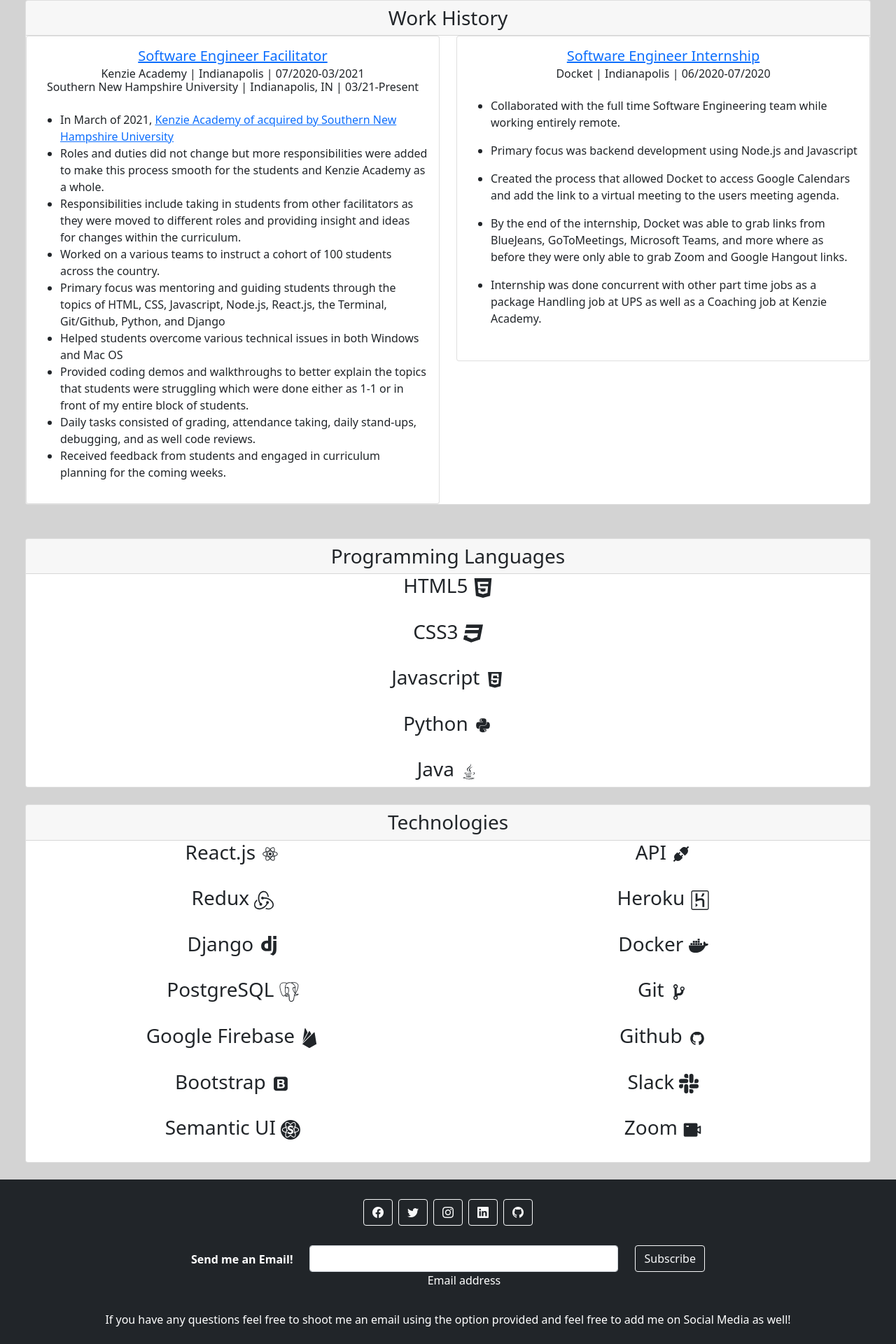
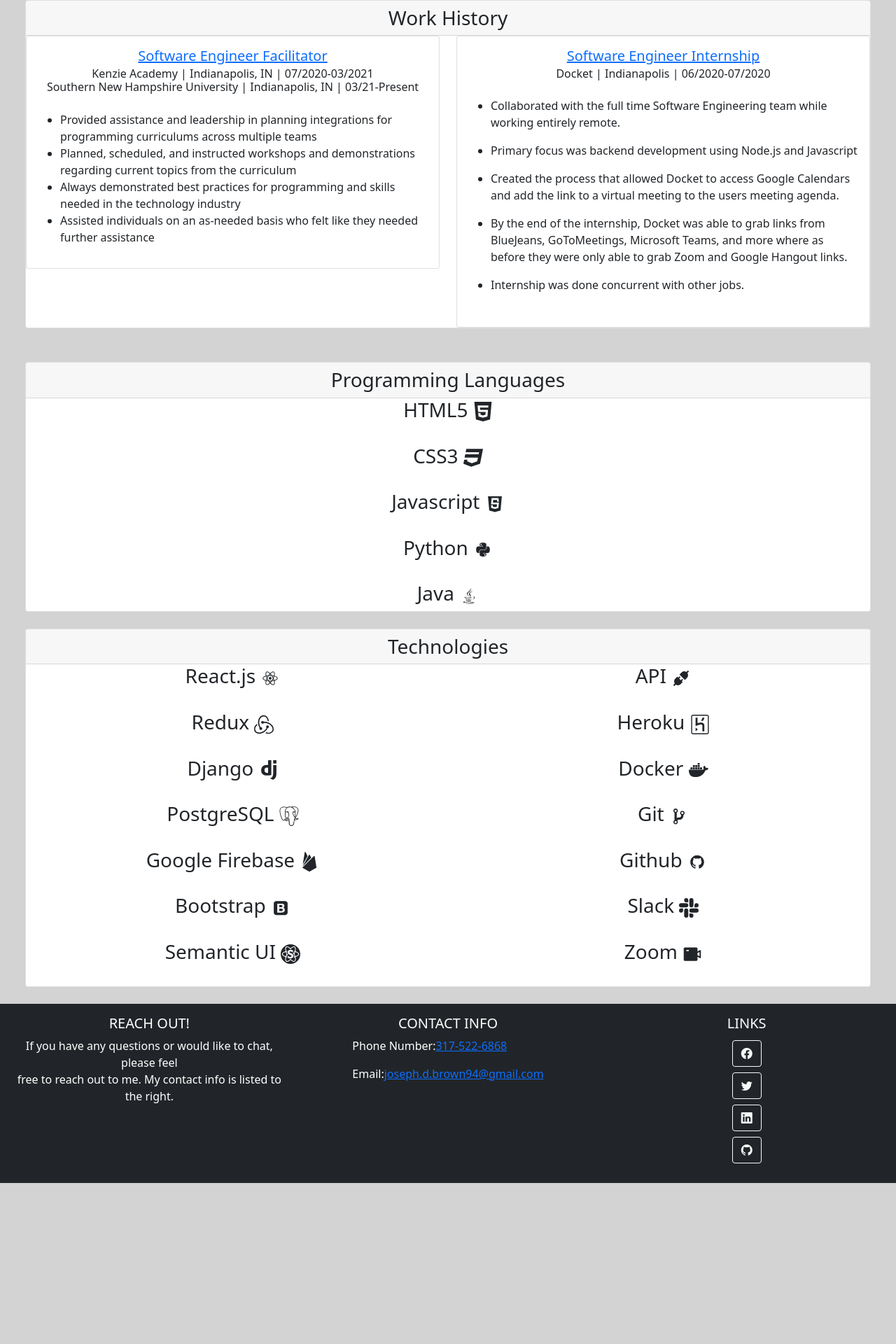
Before and after one commit to Oejay94/portfolio_page, a React (Create React App) app: page /resume in a window 1280 px wide. Shown: the part 815-2735 px from the top of the page at 70% size. After the commit the page ends 2505 px from the top, so only its background shows below. Built offline with nearby package versions, Linux system fonts and the light colour scheme.

Commit message:
added footer and updated resume section.

```diff
--- a/src/Components/Resume/Education.js
+++ b/src/Components/Resume/Education.js
@@ -13,9 +13,9 @@
             <p>Graduation Date - 04/2020</p>
           </Card.Text>
           <Card.Text>
-            <h5>Bachelor of Science in Computer Science (In Progress)</h5>
-            <p>Southern New Hampshire University - Manchester, New Hampshire</p>
-            <p>Graduation Date - TBD</p>
+            <h5>Bachelor of Science in Computer Science</h5>
+            <p>Southern New Hampshire University - Online</p>
+            <p>Graduation Date - In Progress</p>
           </Card.Text>
         </Card.Body>
       </Card>
--- a/src/Components/Resume/WorkHistory.js
+++ b/src/Components/Resume/WorkHistory.js
@@ -1,7 +1,7 @@
 import React from "react";
 import Card from "react-bootstrap/Card";
 
-import "../../Styles/WorkHistory.css"
+import "../../Styles/WorkHistory.css";
 
 const CurrentJob = () => {
   return (
@@ -19,7 +19,7 @@
             </a>
           </Card.Title>
           <Card.Subtitle>
-            Kenzie Academy | Indianapolis | 07/2020-03/2021
+            Kenzie Academy | Indianapolis, IN | 07/2020-03/2021
             <br />
             Southern New Hampshire University | Indianapolis, IN | 03/21-Present
           </Card.Subtitle>
@@ -27,51 +27,20 @@
           <Card.Text as="div">
             <ul>
               <li>
-                In March of 2021,{" "}
-                <a
-                  href="https://www.snhu.edu/about-us/newsroom/2021/03/kenzie-academy"
-                  target="_blank"
-                  rel="noopener noreferrer"
-                >
-                  Kenzie Academy of acquired by Southern New Hampshire
-                  University
-                </a>
+                Provided assistance and leadership in planning integrations for
+                programming curriculums across multiple teams
               </li>
               <li>
-                Roles and duties did not change but more responsibilities were
-                added to make this process smooth for the students and Kenzie
-                Academy as a whole.
+                Planned, scheduled, and instructed workshops and demonstrations
+                regarding current topics from the curriculum
               </li>
               <li>
-                Responsibilities include taking in students from other
-                facilitators as they were moved to different roles and providing
-                insight and ideas for changes within the curriculum.
+                Always demonstrated best practices for programming and skills
+                needed in the technology industry
               </li>
               <li>
-                Worked on a various teams to instruct a cohort of 100 students
-                across the country.
-              </li>
-              <li>
-                Primary focus was mentoring and guiding students through the
-                topics of HTML, CSS, Javascript, Node.js, React.js, the
-                Terminal, Git/Github, Python, and Django
-              </li>
-              <li>
-                Helped students overcome various technical issues in both
-                Windows and Mac OS
-              </li>
-              <li>
-                Provided coding demos and walkthroughs to better explain the
-                topics that students were struggling which were done either as
-                1-1 or in front of my entire block of students.
-              </li>
-              <li>
-                Daily tasks consisted of grading, attendance taking, daily
-                stand-ups, debugging, and as well code reviews.
-              </li>
-              <li>
-                Received feedback from students and engaged in curriculum
-                planning for the coming weeks.
+                Assisted individuals on an as-needed basis who felt like they
+                needed further assistance
               </li>
             </ul>
           </Card.Text>
@@ -100,28 +69,34 @@
           <Card.Text>
             <ul>
               <li>
-                <p>Collaborated with the full time Software Engineering team while
-                working entirely remote.</p>
+                <p>
+                  Collaborated with the full time Software Engineering team
+                  while working entirely remote.
+                </p>
               </li>
               <li>
-                <p>Primary focus was backend development using Node.js and
-                Javascript</p>
+                <p>
+                  Primary focus was backend development using Node.js and
+                  Javascript
+                </p>
               </li>
               <li>
-                <p>Created the process that allowed Docket to access Google
-                Calendars and add the link to a virtual meeting to the users
-                meeting agenda.</p>
+                <p>
+                  Created the process that allowed Docket to access Google
+                  Calendars and add the link to a virtual meeting to the users
+                  meeting agenda.
+                </p>
               </li>
               <li>
-                <p>By the end of the internship, Docket was able to grab links from
-                BlueJeans, GoToMeetings, Microsoft Teams, and more where as
-                before they were only able to grab Zoom and Google Hangout
-                links.</p>
-
+                <p>
+                  By the end of the internship, Docket was able to grab links
+                  from BlueJeans, GoToMeetings, Microsoft Teams, and more where
+                  as before they were only able to grab Zoom and Google Hangout
+                  links.
+                </p>
               </li>
               <li>
-                <p>Internship was done concurrent with other part time jobs as a package Handling job at
-                UPS as well as a Coaching job at Kenzie Academy.</p>
+                <p>Internship was done concurrent with other jobs.</p>
               </li>
             </ul>
           </Card.Text>
@@ -131,4 +106,4 @@
   );
 };
 
-export {CurrentJob, PreviousJob};
+export { CurrentJob, PreviousJob };
--- a/src/Layout/Footer.js
+++ b/src/Layout/Footer.js
@@ -1,9 +1,100 @@
 import React from "react";
 
 const Footer = () => (
-  <footer className="bg-dark text-center text-white">
-    <div className="container p-4">
-      <section className="mb-4">
+  <footer className="page-footer font-small blue pt-3" style={{backgroundColor: "#212529", color: "#fff"}}>
+    <div className="container-fluid text-center text-md-left">
+      <div className="row">
+        <div className="col-md-4 mt-md-0 mt-3">
+          <h5 className="text-uppercase">Reach Out!</h5>
+          <p>
+            If you have any questions or would like to chat, please feel
+            <br />
+            free to reach out to me. My contact info is listed to the right.
+          </p>
+        </div>
+
+        <hr className="clearfix w-100 d-md-none pb-0" />
+
+        <div className="col-md-4 mb-md-0 mb-3">
+          <h5 className="text-uppercase">Contact Info</h5>
+          <ul className="list-unstyled">
+            <li>
+              <p>
+                Phone Number:
+                <a href="tel:+3175226868">317-522-6868</a>
+              </p>
+            </li>
+            <li>
+              <p>
+                Email:
+                <a href="mailto:joseph.d.brown94@gmail.com">
+                  joseph.d.brown94@gmail.com
+                </a>
+              </p>
+            </li>
+          </ul>
+        </div>
+
+        <div className="col-md-4 mb-md-2 mb-3">
+          <h5 className="text-uppercase">Links</h5>
+          <ul className="list-unstyled">
+            <li>
+              <a
+                className="btn btn-outline-light btn-floating m-1"
+                href="https://www.facebook.com/joe.brown.12327"
+                target="_blank"
+                rel="noopener noreferrer"
+                role="button"
+              >
+                <i className="bi bi-facebook"></i>
+              </a>
+            </li>
+            <li>
+              <a
+                className="btn btn-outline-light btn-floating m-1"
+                href="https://www.youtube.com/watch?v=dQw4w9WgXcQ"
+                target="_blank"
+                rel="noopener noreferrer"
+                role="button"
+              >
+                <i className="bi bi-twitter"></i>
+              </a>
+            </li>
+            <li>
+              <a
+                className="btn btn-outline-light btn-floating m-1"
+                href="https://www.linkedin.com/in/joseph-d-brown/"
+                target="_blank"
+                rel="noopener noreferrer"
+                role="button"
+              >
+                <i className="bi bi-linkedin"></i>
+              </a>
+            </li>
+            <li>
+              <a
+                className="btn btn-outline-light btn-floating m-1"
+                href="https://github.com/Oejay94"
+                target="_blank"
+                rel="noopener noreferrer"
+                role="button"
+              >
+                <i className="bi bi-github"></i>
+              </a>
+            </li>
+          </ul>
+        </div>
+      </div>
+    </div>
+  </footer>
+);
+
+export default Footer;
+{
+  /* <section display="flex"
+          justifyContent="center"
+          style={{ width: '100%' }}
+          className="mx-auto mt-4">
         <a
           className="btn btn-outline-light btn-floating m-1"
           href="https://www.facebook.com/joe.brown.12327"
@@ -53,54 +144,8 @@
         >
           <i className="bi bi-github"></i>
         </a>
-      </section>
-
-      <section className="">
-        <form action="">
-          <div className="row d-flex justify-content-center">
-            <div className="col-auto">
-              <p className="pt-2">
-                <strong>Send me an Email!</strong>
-              </p>
-            </div>
-
-            <div className="col-md-5 col-12">
-              <div className="form-outline form-white mb-4">
-                <input
-                  type="email"
-                  id="form5Example21"
-                  className="form-control"
-                />
-                <label className="form-label" htmlFor="form5Example21">
-                  Email address
-                </label>
-              </div>
-            </div>
-
-            <div className="col-auto">
-              <button type="submit" className="btn btn-outline-light mb-4">
-                Subscribe
-              </button>
-            </div>
-          </div>
-        </form>
-      </section>
-
-      <section className="mb-4">
-        <p>
-            If you have any questions feel free to shoot me an email using the option provided
-            and feel free to add me on Social Media as well!
-        </p>
-      </section>
-    </div>
-
-    {/* <div className="text-center p-3" style={{backgroundColor: 'rgba(0, 0, 0, 0.2)'}}>
-      © 2022 Copyright:
-      <a className="text-white" href="https://mdbootstrap.com/">
-        MDBootstrap.com
-      </a>
-    </div> */}
-  </footer>
-);
-
-export default Footer;
+      </section> */
+}
+{
+  /* </div> */
+}
```
